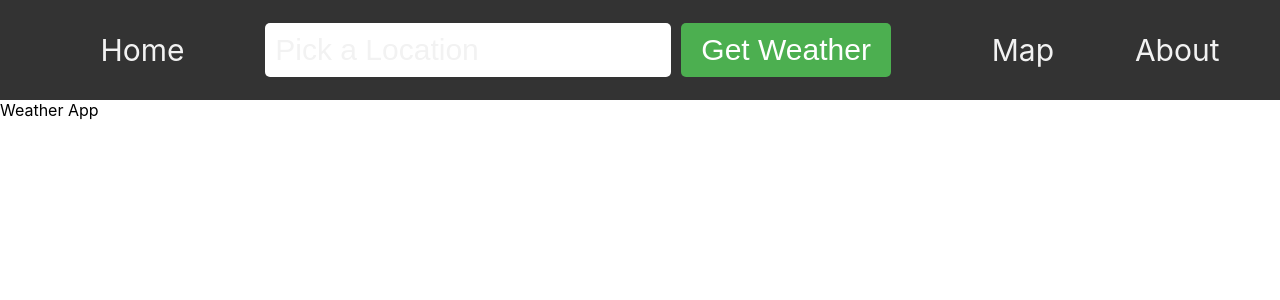
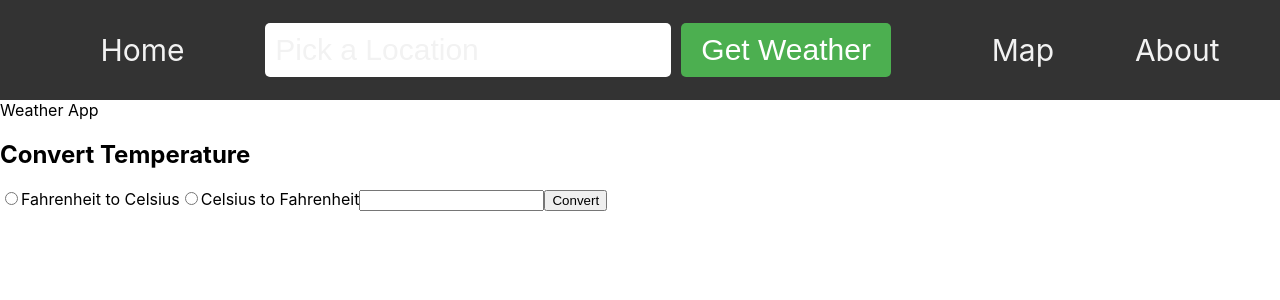
Before and after one commit to MarkRobertson67/MyWeatherApp, a React (Create React App) app: page / in a window 1280 px wide. Shown: the top 300 px of the page. Built offline with nearby package versions, Linux system fonts and the light colour scheme.

Commit message:
added temp conversion

```diff
--- a/src/App.js
+++ b/src/App.js
@@ -6,7 +6,6 @@ import Nav from "./Components/Nav";
 import Home from "./Components/Home";
 import Map from "./Components/Map";
 import About from "./Components/About";
-
 
 
 function App() {
--- a/src/Components/Home.jsx
+++ b/src/Components/Home.jsx
@@ -1,16 +1,54 @@
-// import { useEffect, useState } from "react";
+import { useState } from "react";
 import "./Home.css"
 
 function Home({ weatherData }) {
 
+    const [conversionResult, setConversionResult] = useState(null);
+
+    const handleConversionSubmit = (event) => {
+        event.preventDefault();
+        const conversionValue = event.target.convert.value;
+        const isToCelsius = event.target.conversionType.value === "toCelsius";
+        const result = isToCelsius
+          ? ((conversionValue - 32) * 5) / 9
+          : conversionValue * (9 / 5) + 32;
+        setConversionResult({ value: result.toFixed(2), isToCelsius });
+      };
 
 
     return (
     <div className="container">
       <header className="header">Weather App</header>
       <main className="main.container">
+      <section className="left-container">
+          <h2>Convert Temperature</h2>
+          <form id="conversionForm" onSubmit={handleConversionSubmit}>
+            <label>
+              <input type="radio" name="conversionType" value="toCelsius" />
+              Fahrenheit to Celsius
+            </label>
+            <label>
+              <input type="radio" name="conversionType" value="toFahrenheit" />
+              Celsius to Fahrenheit
+            </label>
+            <input type="number" name="convert" />
+            <button type="submit">Convert</button>
+          </form>
+          {conversionResult && (
+            <div>
+              <p>
+                {conversionResult.isToCelsius
+                  ? `${conversionResult.value}°C`
+                  : `${conversionResult.value}°F`}
+              </p>
+              <button onClick={() => setConversionResult(null)}>
+                Clear Conversion
+              </button>
+            </div>
+          )}
+        </section>
 
-
+        <section className="center-container">
         {weatherData && (
           <div>
             <h1>{weatherData.nearest_area[0].areaName[0].value}</h1>
@@ -21,6 +59,7 @@ function Home({ weatherData }) {
             <p>Current temperature: {weatherData.current_condition[0].temp_F}°F</p>
           </div>
         )}
+        </section>
       </main>
     </div>
   );
```
